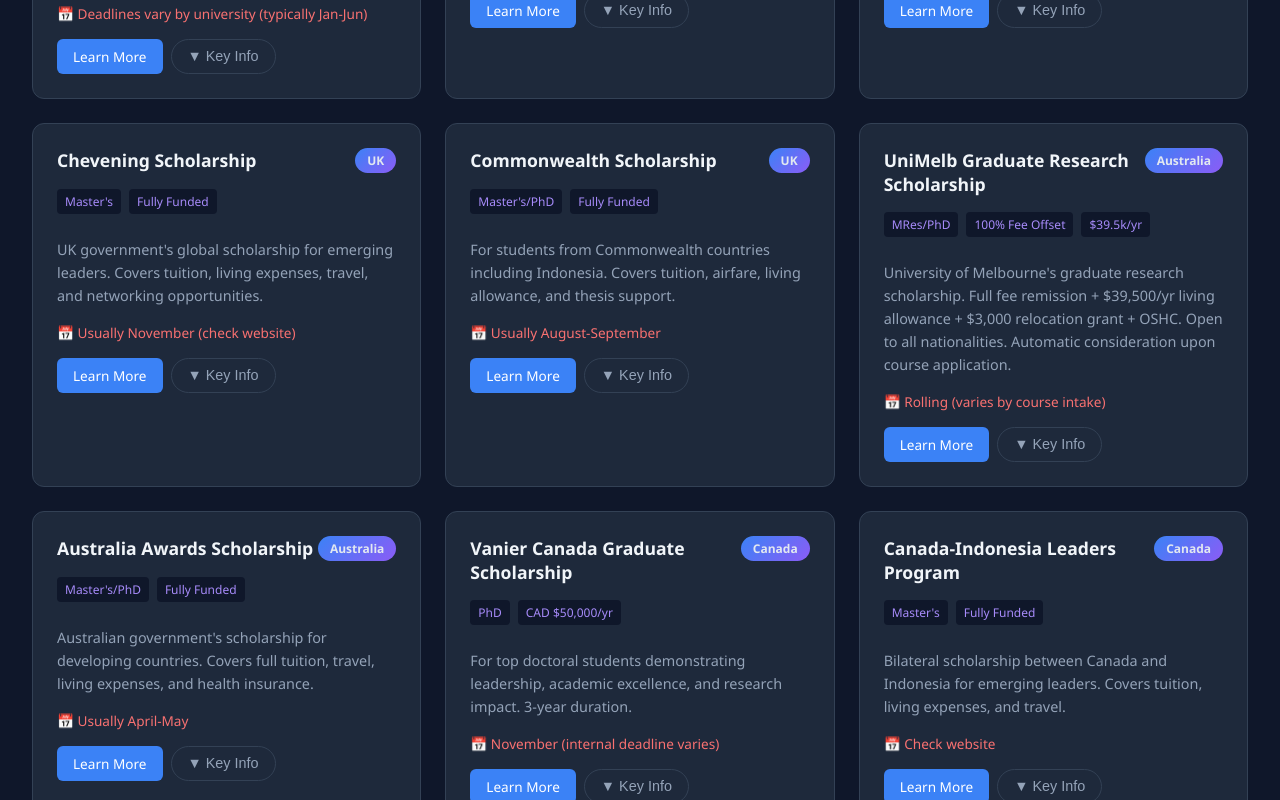
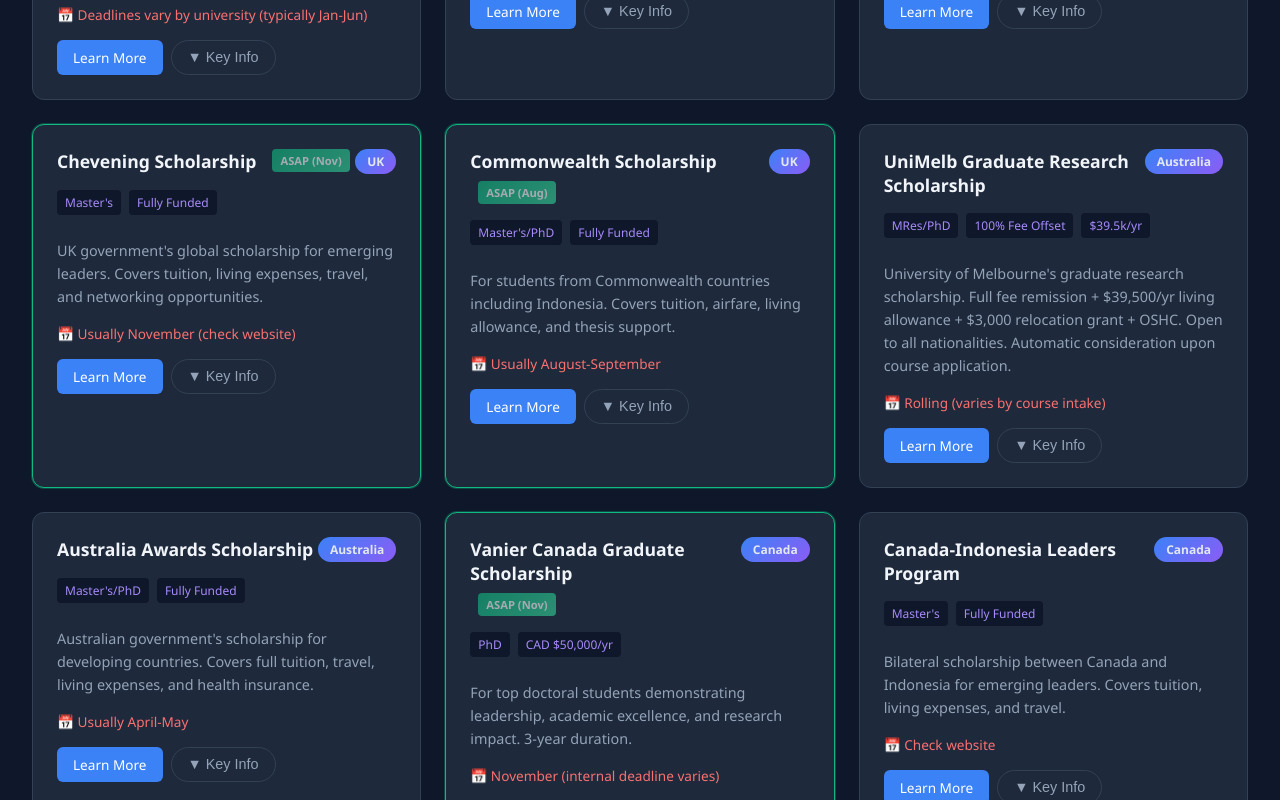
Before and after one commit to pungkiilham/scholarship_master-phd, a React (Vite) app: page / in a window 1280 px wide. Shown: the part 2280-3080 px from the top of the page. Built offline with nearby package versions, Linux system fonts and the light colour scheme.

Commit message:
Add ASAP filter based on current month + ASAP badge on cards

```diff
--- a/src/App.css
+++ b/src/App.css
@@ -370,6 +370,31 @@
   margin-left: 0.5rem;
 }
 
+.asap-badge {
+  background: linear-gradient(135deg, #10b981, #34d399);
+  color: white;
+  padding: 0.25rem 0.5rem;
+  border-radius: 4px;
+  font-size: 0.7rem;
+  font-weight: 600;
+  margin-left: 0.5rem;
+  animation: pulse 2s infinite;
+}
+
+@keyframes pulse {
+  0%, 100% { opacity: 1; }
+  50% { opacity: 0.6; }
+}
+
+.scholarship-card.asap {
+  border-color: #10b981;
+  box-shadow: 0 0 0 1px rgba(16, 185, 129, 0.3);
+}
+
+.scholarship-card.asap:hover {
+  box-shadow: 0 10px 40px rgba(16, 185, 129, 0.25);
+}
+
 .no-results {
   text-align: center;
   padding: 3rem;
--- a/src/components/AllScholarships.jsx
+++ b/src/components/AllScholarships.jsx
@@ -2,7 +2,15 @@
 import ScholarshipCard from './ScholarshipCard'
 import { allScholarships } from '../data/scholarships'
 
+const currentMonth = new Date().getMonth() + 1
+
+const isAsap = (s) => {
+  const m = s.month
+  return m === 0 || m >= currentMonth
+}
+
 const filters = [
+  { key: 'asap', label: '🚀 ASAP (Open Now)' },
   { key: 'all', label: 'All' },
   { key: 'phd', label: 'PhD' },
   { key: 'masters', label: 'Master\'s' },
@@ -20,6 +28,7 @@
 
   const filtered = allScholarships.filter(s => {
     if (activeFilter === 'all') return true
+    if (activeFilter === 'asap') return isAsap(s)
     return s.degree === activeFilter || s.country.toLowerCase().includes(activeFilter)
   })
 
@@ -64,7 +73,7 @@
           <div className="no-results">No scholarships match this filter</div>
         ) : (
           displayed.map(s => (
-            <ScholarshipCard key={s.id} scholarship={s} />
+            <ScholarshipCard key={s.id} scholarship={s} asap={isAsap(s)} />
           ))
         )}
       </div>
--- a/src/components/ScholarshipCard.jsx
+++ b/src/components/ScholarshipCard.jsx
@@ -1,15 +1,19 @@
 import { useState } from 'react'
 
-export default function ScholarshipCard({ scholarship, urgent }) {
+const monthNames = ['', 'Jan', 'Feb', 'Mar', 'Apr', 'May', 'Jun', 'Jul', 'Aug', 'Sep', 'Oct', 'Nov', 'Dec']
+
+export default function ScholarshipCard({ scholarship, urgent, asap }) {
   const [expanded, setExpanded] = useState(false)
-  const { title, country, tags, description, deadline, link, linkLabel, urgencyBadge, details } = scholarship
+  const { title, country, tags, description, deadline, link, linkLabel, urgencyBadge, details, month, openingLabel } = scholarship
+  const showAsap = asap && month !== 0 && !urgencyBadge
 
   return (
-    <div className={`scholarship-card ${urgent ? 'urgent' : ''}`}>
+    <div className={`scholarship-card ${urgent ? 'urgent' : ''} ${showAsap ? 'asap' : ''}`}>
       <div className="card-header">
         <div className="card-title">
           {title}
           {urgencyBadge && <span className="urgency-badge">{urgencyBadge}</span>}
+          {showAsap && <span className="asap-badge">ASAP ({monthNames[month]})</span>}
         </div>
         <span className="card-country">{country}</span>
       </div>
```
